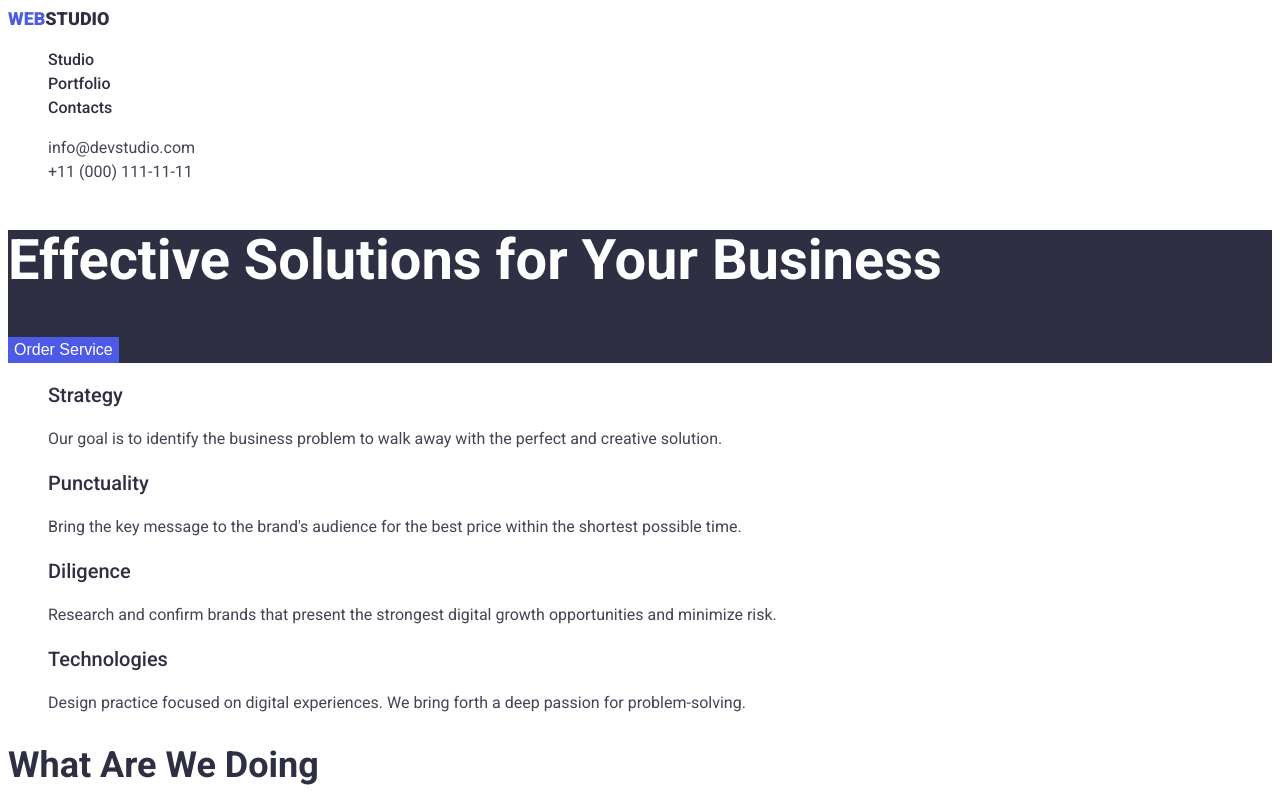
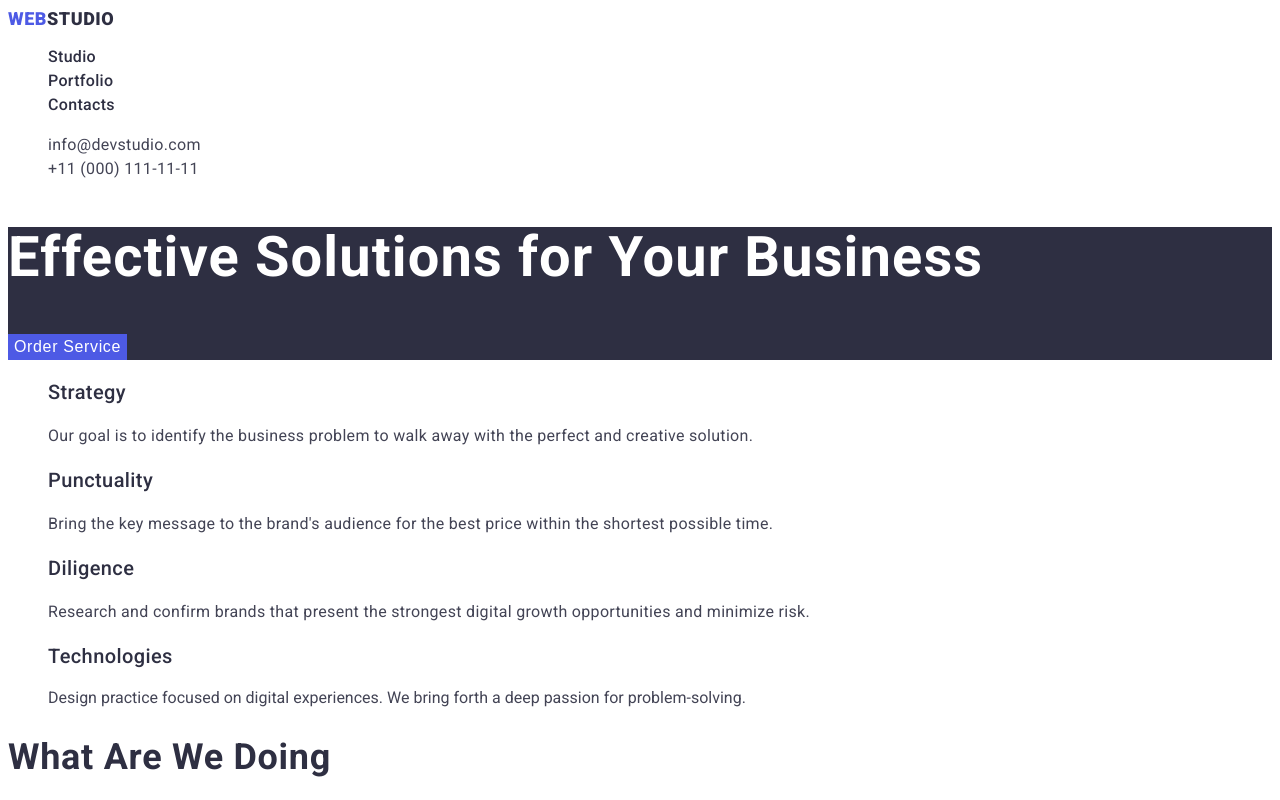
Before and after one commit to PeterPoterek/goit-markup-hw-02, a plain HTML site: page index.html in a window 1280 px wide. Shown: the top 800 px of the page. Drawn offline with Linux system fonts and the light colour scheme.

Commit message:
Added letter-spacing to every text

```diff
--- a/css/styles.css
+++ b/css/styles.css
@@ -17,10 +17,9 @@ body {
   font-family: "Roboto", sans-serif;
   color: var(--color-text);
 
-  font-weight: 400;
+  /* font-weight: 400;
   font-size: 16px;
-  line-height: 24px;
-  letter-spacing: 2%;
+  line-height: 24px; */
 }
 /* Header section */
 .header-container {
@@ -32,6 +31,7 @@ body {
   font-size: 18px;
   font-weight: 800;
   line-height: 1.1666667;
+  letter-spacing: 0.54px;
 
   text-decoration: none;
   text-transform: uppercase;
@@ -49,6 +49,7 @@ body {
   font-size: 16px;
   font-weight: 500;
   line-height: 1.5;
+  letter-spacing: 0.32px;
 
   text-decoration: none;
 }
@@ -66,6 +67,7 @@ body {
   font-size: 16px;
   font-weight: 400;
   line-height: 1.5;
+  letter-spacing: 0.32px;
 
   text-decoration: none;
 }
@@ -89,6 +91,7 @@ body {
   font-size: 56px;
   font-weight: 700;
   line-height: 1.0714286;
+  letter-spacing: 1.12px;
 }
 .hero-button {
   color: var(--color-white-background);
@@ -97,6 +100,7 @@ body {
   font-size: 16px;
   font-weight: 500;
   line-height: 1.5;
+  letter-spacing: 0.64px;
 
   border: none;
   outline: none;
@@ -116,6 +120,7 @@ body {
   font-size: 20px;
   font-weight: 500;
   line-height: 1.2;
+  letter-spacing: 0.4px;
 }
 .company-values-description {
   color: var(--color-text);
@@ -123,6 +128,7 @@ body {
   font-size: 16px;
   font-weight: 400;
   line-height: 1.5;
+  letter-spacing: 0.32px;
 }
 /* End of Company Values */
 
@@ -134,6 +140,7 @@ body {
   font-size: 36px;
   font-weight: 700;
   line-height: 1.111;
+  letter-spacing: 0.72px;
 
   text-transform: capitalize;
 }
@@ -153,6 +160,7 @@ body {
   font-size: 36px;
   font-weight: 700;
   line-height: 1.111;
+  letter-spacing: 0.72px;
 
   text-transform: capitalize;
 }
@@ -168,6 +176,7 @@ body {
   font-size: 20px;
   font-weight: 500;
   line-height: 1.2;
+  letter-spacing: 0.4px;
 }
 .our-team-description {
   color: var(--color-text);
@@ -175,6 +184,7 @@ body {
   font-size: 16px;
   font-weight: 400;
   line-height: 1.5;
+  letter-spacing: 0.32px;
 }
 /* End of Our team section */
 
@@ -191,6 +201,7 @@ body {
   font-size: 18px;
   font-weight: 800;
   line-height: 1.1666667;
+  letter-spacing: 0.54px;
 
   text-decoration: none;
   text-transform: uppercase;
@@ -204,5 +215,6 @@ body {
   font-size: 16px;
   font-weight: 400;
   line-height: 1.5;
+  letter-spacing: 0.32px;
 }
 /* End of Footer section */
```
